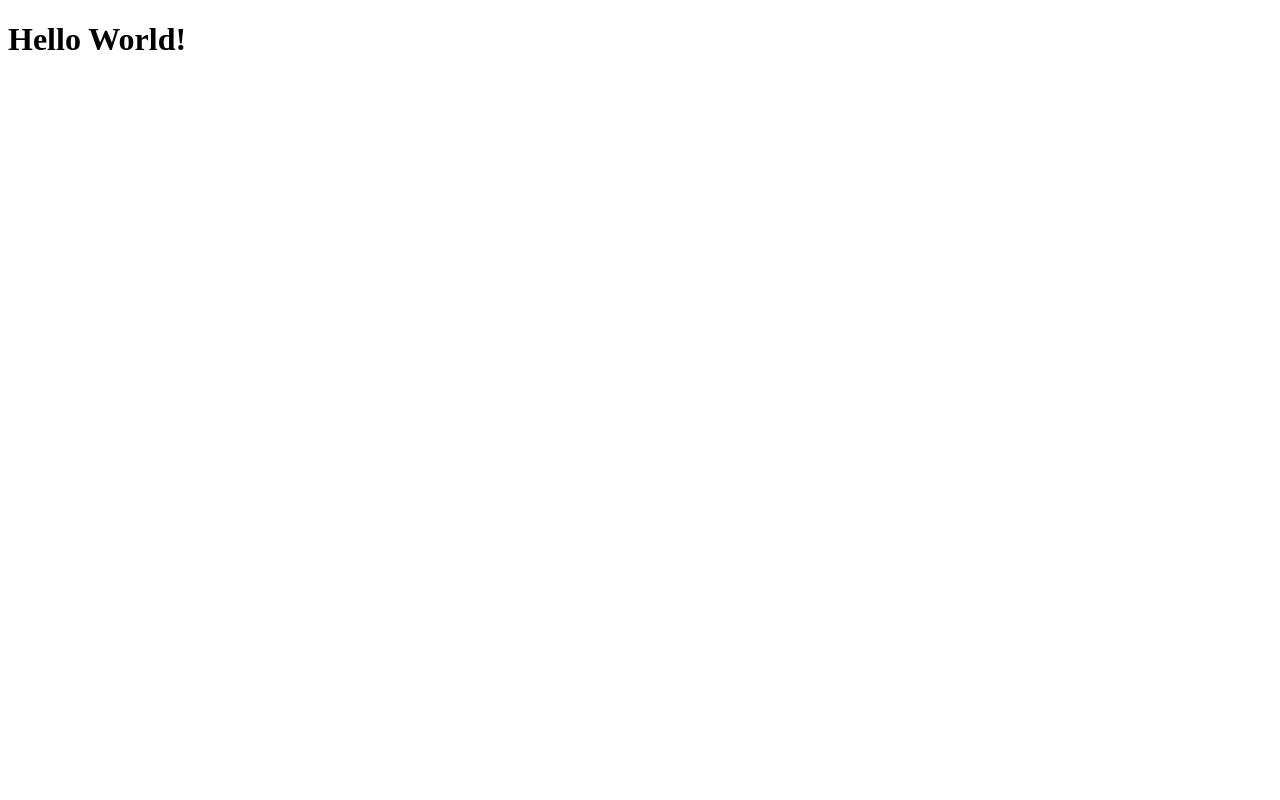
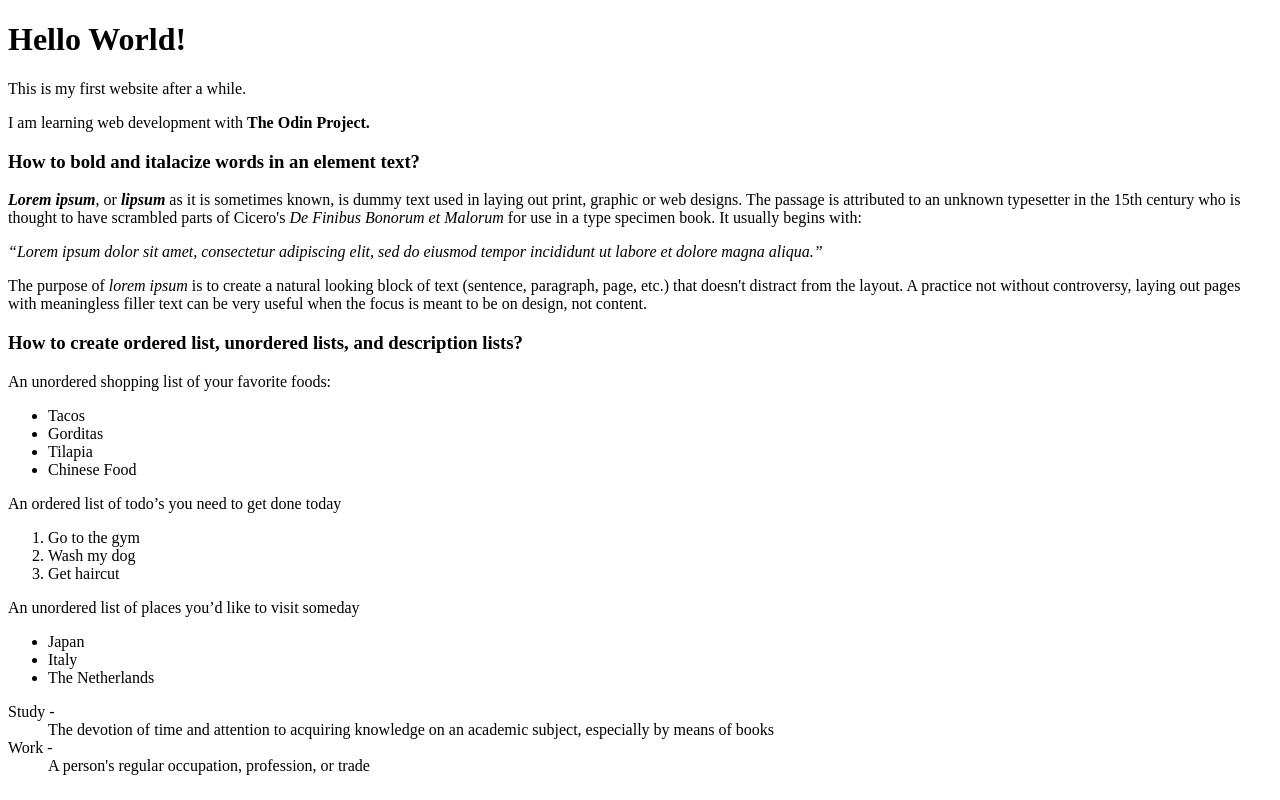
Before and after one commit to Van526g/TheOdinProject, a plain HTML site: page html_files/html-boilerplate/index.html in a window 1280 px wide. Drawn offline with Linux system fonts and the light colour scheme.

Commit message:
Added work on bold, italicize, and lists.

```diff
--- a/html_files/html-boilerplate/index.html
+++ b/html_files/html-boilerplate/index.html
@@ -9,5 +9,49 @@
 </head>
 <body>
     <h1>Hello World!</h1>
+    <p>This is my first website after a while.</p>
+    <p>I am learning web development with <strong>The Odin Project.</strong></p>
+    <h3>How to bold and italacize words in an element text?</h3>
+    <p><strong><em>Lorem ipsum</em></strong>, or <strong><em>lipsum</strong></em> as it is sometimes known, is dummy text used in laying
+       out print, graphic or web designs. The passage is attributed to an unknown
+       typesetter in the 15th century who is thought to have scrambled parts of
+       Cicero's <em>De Finibus Bonorum et Malorum</em> for use in a type specimen book.
+       It usually begins with:</p>
+    <p><em>“Lorem ipsum dolor sit amet, consectetur adipiscing elit, sed do eiusmod
+         tempor incididunt ut labore et dolore magna aliqua.”</em></p>
+    <p>The purpose of <em>lorem ipsum</em> is to create a natural looking block of text
+        (sentence, paragraph, page, etc.) that doesn't distract from the layout.
+        A practice not without controversy, laying out pages with meaningless
+        filler text can be very useful when the focus is meant to be on design,
+        not content.</p>
+    <h3>How to create ordered list, unordered lists, and description lists?</h3>
+    <p>An unordered shopping list of your favorite foods:</p>
+    <ul>
+        <li>Tacos</li>
+        <li>Gorditas</li>
+        <li>Tilapia</li>
+        <li>Chinese Food</li>
+    </ul>
+    <p>An ordered list of todo’s you need to get done today</p>
+    <!--   <ol start="30"> to start off the list with a certain number  -->
+    <ol>
+        <!--  <li value="9">  to change value within the list-->
+        <li>Go to the gym</li>
+        <li>Wash my dog</li>
+        <li>Get haircut</li>
+    </ol>
+    <p>An unordered list of places you’d like to visit someday</p>
+    <ul>
+        <li>Japan</li>
+        <li>Italy</li>
+        <li>The Netherlands</li>
+    </ul>
+    <dl>
+        <dt>Study - </dt>
+        <dd>The devotion of time and attention to acquiring
+            knowledge on an academic subject, especially by means of books</dd>
+        <dt>Work - </dt>
+        <dd>A person's regular occupation, profession, or trade</dd>
+    </dl>
 </body>
 </html>
```
